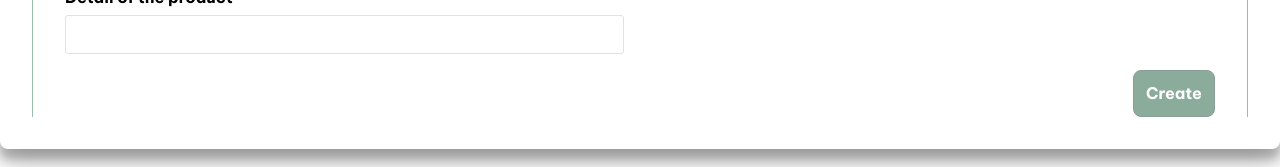
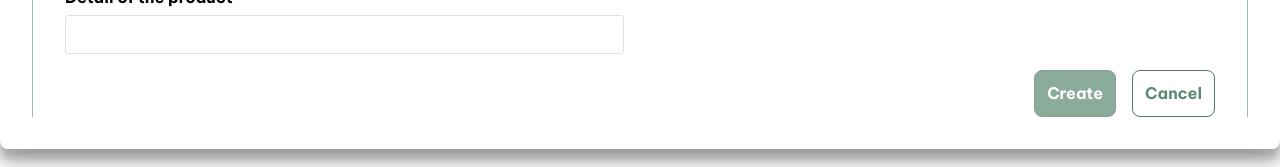
Before and after one commit to minhman2501/greendeco-fe, a Next.js app: page /administrator/product/create in a window 1280 px wide. Shown: the part 527-694 px from the top of the page. Built offline with nearby package versions, Linux system fonts and the light colour scheme; no server answers.

Commit message:
feat: add cancel button && change css

```diff
--- a/app/(routes)/(main)/administrator/(main)/product/create/CreateProductForm.tsx
+++ b/app/(routes)/(main)/administrator/(main)/product/create/CreateProductForm.tsx
@@ -174,14 +174,21 @@ export default function CreateProductForm() {
 					<ImageUploadGrid />
 				</div>
 			</div>
-			<div className='mt-cozy flex w-full justify-end'>
+			<div className='mt-cozy flex w-full justify-end gap-cozy'>
 				<Button
-					className=''
 					type='submit'
 					disabled={createProductMutation.isLoading || isFulfilled() === false}
 				>
 					{createProductMutation.isLoading ? 'Creating...' : 'Create'}
 				</Button>
+				<Button
+					className='btnSecondary'
+					type='button'
+					onClick={() => handleResetForm()}
+					disabled={createProductMutation.isLoading}
+				>
+					Cancel
+				</Button>
 			</div>
 		</form>
 	)
```
